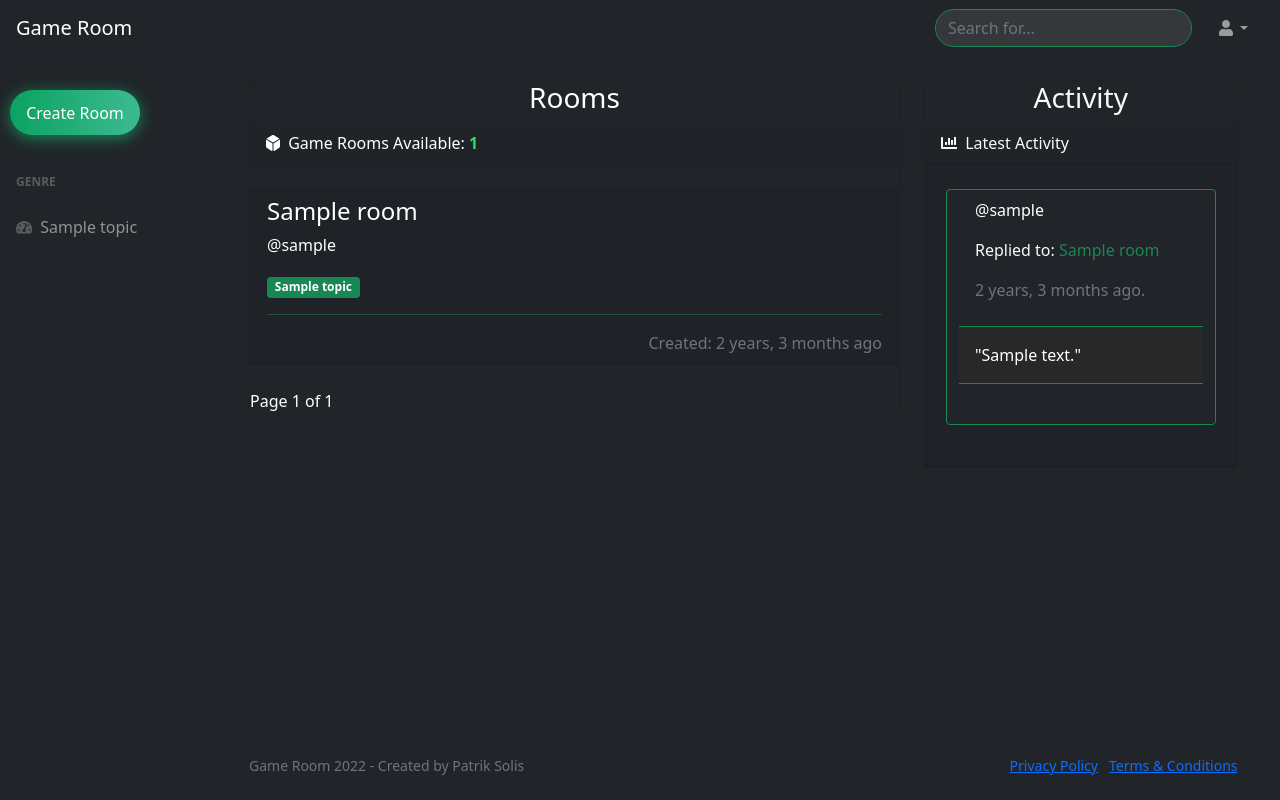
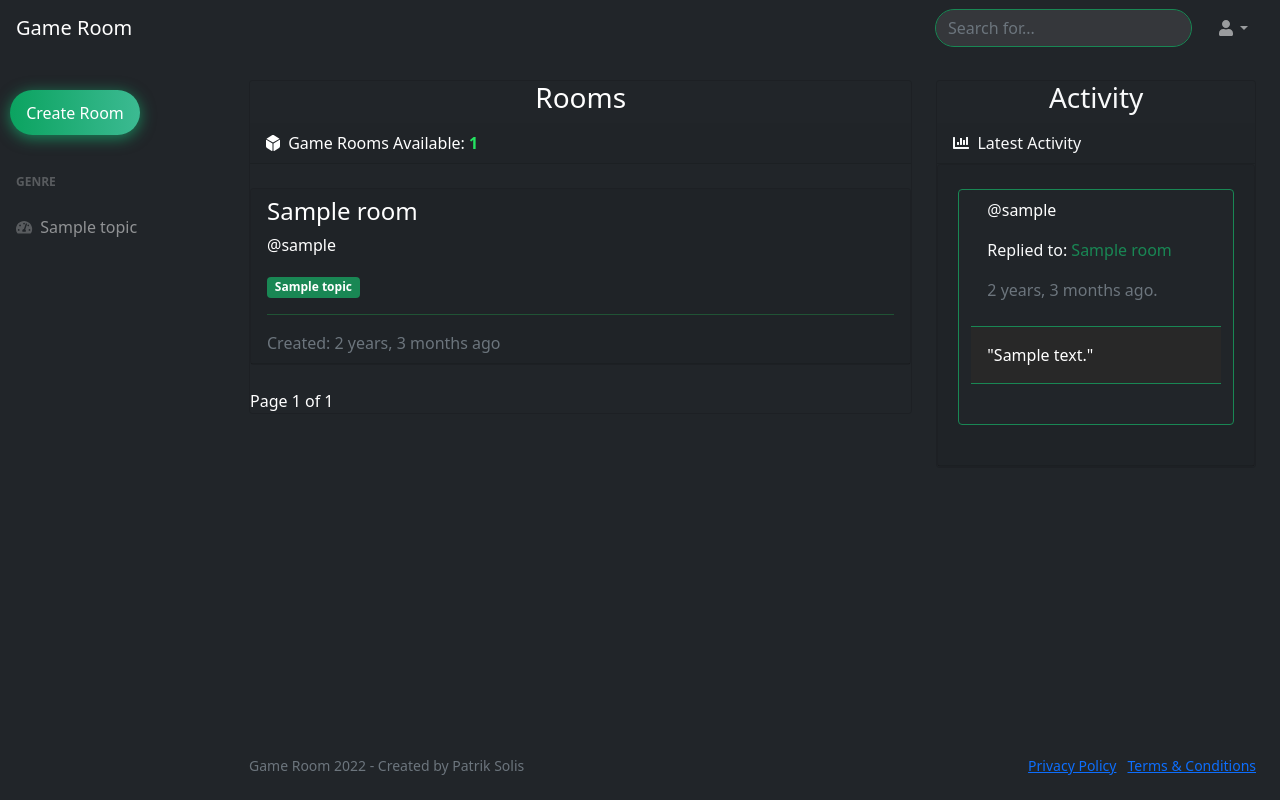
Before and after one commit to Ario124/Game_Room, a Django app: page / in a window 1280 px wide. Run offline with Django 3.2, Linux system fonts and the light colour scheme; tables that the repository leaves empty hold one stand-in row (values such as "Sample post").

Commit message:
Updated home.html to properly display rooms while on mobile size

```diff
--- a/base/templates/base/home.html
+++ b/base/templates/base/home.html
@@ -1,25 +1,10 @@
 {% extends 'main.html' %}
 
 {% block content %}
-
-{% load static %}
-
-<!DOCTYPE html>
-<html lang="en">
-    <head>
-        <meta charset="utf-8" />
-        <meta http-equiv="X-UA-Compatible" content="IE=edge" />
-        <meta name="viewport" content="width=device-width, initial-scale=1, shrink-to-fit=no" />
-        <meta name="description" content="" />
-        <meta name="author" content="" />
-    </head>
-
-    <main>
 <div id="layoutSidenav_content">
     <br>
     <main>
         <div class="container-fluid px-4">
-
             <div class="row">
                 <div class="col-xl-8">
                     <div class="bg-dark text-white card mb-4">
@@ -36,31 +21,17 @@
                             </span>
                         </div>
                         <div class="card-body2"><canvas id="myAreaChart" width="100%" height="10"></canvas>
-
                             {% for room in page %}
                             <div class="game-card {% cycle 'bg-dark' 'bg-dark2' %} card mb-4">
                                     <div class="card-header">
-                                                <a class="btn_home" href="{%  url 'room' room.id %}">
-                                                    <div class="row">
                                         <div class="col-lg-10">
                                             <h4>{{room.name}}</h4>
+                                            <p>@<a class="link_host" href="{% url 'user-profile' room.host.id %}">{{room.host}}</a></p>
                                         </div>
-                                                </a>
-                                                <p>@<a class="link_host" href="{% url 'user-profile' room.host.id %}">{{room.host}}</a></p>
-                                                        <div class="">
                                             <span class="badge bg-success">{{room.topic}}</span>
                                             <hr>
-                                                        </div>
-                                                        <div class="container">
-                                                            <div class="row">
-                                                              <div class="col">
-
-                                                              </div>
-                                                              <div class="col-md-auto text-muted">
+                                            <div class="text-muted">
                                                 Created: {{room.created|timesince}} ago
-                                                              </div>
-                                                            </div>
-                                                          </div>
                                               </div>
                                     </div>
                                 </div>
@@ -82,7 +53,6 @@
                                        {% endif %}
                                     </span>
                                 </div>
-
                         </div>
                     </div>
                 </div>
@@ -105,7 +75,4 @@
         </div>
     </footer>
 </div>
-    </main>
-
-</html>
 {% endblock %}
```
Lines whose indentation alone changed are shown as unchanged.
